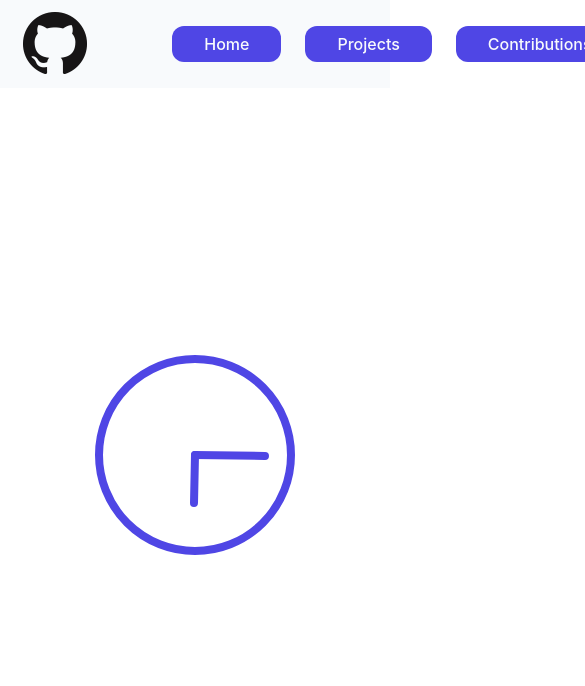
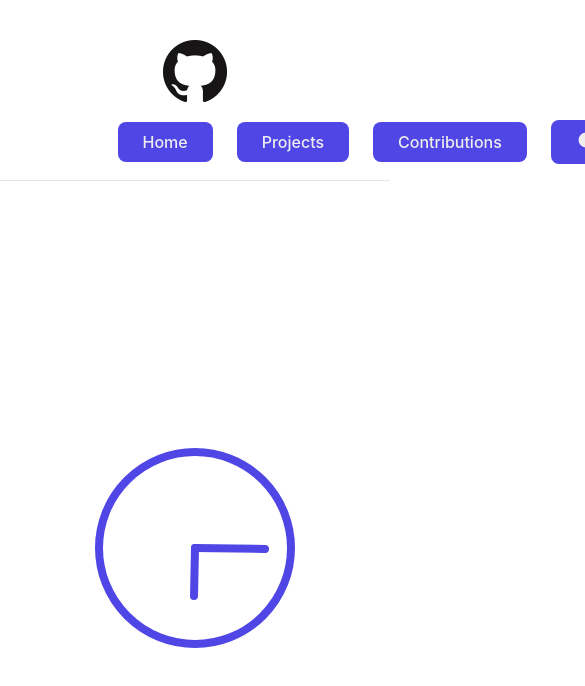
Before and after one commit to arpanaditya/github-portfolio, a React (Create React App) app: page / in a window 390 px wide. Shown: the top 686 px of the page, 585 px wide, since content can reach past the window. Built offline with nearby package versions, Linux system fonts and the light colour scheme; no server answers.

Commit message:
fixed css (#5)

```diff
--- a/src/App.css
+++ b/src/App.css
@@ -1,8 +1,8 @@
 .light-theme {
-  --background-light: #f8fafc;
+  --background-light: #ffffff;
   --button-color: #4f46e5;
-  --text-light: #f8fafc;
-  --text-dark: #000000;
+  --text-light: #f8f8f8;
+  --text-dark: #1a1a1a;
 }
 
 .dark-theme {
--- a/src/components/hero/Herosection.css
+++ b/src/components/hero/Herosection.css
@@ -1,5 +1,6 @@
 .hero-container {
   display: flex;
+  flex-direction: row;
   justify-content: space-around;
   align-items: center;
   font-family: "Roboto", sans-serif;
@@ -9,15 +10,17 @@
 }
 
 .left {
-  height: 86vh;
-  width: 30vw;
+
+
   display: flex;
+
   justify-content: center;
   align-items: center;
   background-color: var(--background-light);
 }
 
 .left img {
+
   border-radius: 50%;
 }
 
@@ -32,7 +35,7 @@
 }
 
 .userhead {
-  font-weight: 700;
+  font-weight: 900;
   margin-bottom: 0.25rem;
   text-decoration: none;
   text-align: center;
@@ -51,6 +54,7 @@
 
 .socials {
   display: flex;
+
   justify-content: space-evenly;
   align-items: center;
   width: 100%;
--- a/src/components/nav/Navbar.css
+++ b/src/components/nav/Navbar.css
@@ -1,9 +1,12 @@
 .navigation {
+  padding-top: 40px;
   display: flex;
+  flex-direction: row;
   justify-content: space-around;
   align-items: center;
   background: var(--background-light);
-  padding: 0.5rem 0rem;
+
+
 }
 
 .navigation img {
@@ -19,15 +22,26 @@
 }
 
 .nav-links li {
-  padding: 0.5rem 2rem;
+ padding: 10px 25px;
+
   background: var(--button-color);
-  border-radius: 12px;
+  border-radius: 8px;
   margin-right: 1.5rem;
   cursor: pointer;
   font-weight: 500;
-  color: #f8fafc;
+  color: #eeeeee;
 }
 
 .material-symbols-outlined {
   font-variation-settings: "FILL" 100, "wght" 400, "GRAD" 0, "opsz" 48;
 }
+@media screen and (max-width: 800px) {
+  .navigation {
+    display: flex;
+    border-bottom: 1px solid rgba(48, 48, 48, 0.125);
+      flex-direction: column;
+
+
+  }
+
+}
--- a/src/components/projects/Projects.css
+++ b/src/components/projects/Projects.css
@@ -45,6 +45,7 @@
 .box {
   width: 25rem;
   height: 14rem;
+  box-shadow: 5px 1px 20px var(--button-color);
   display: flex;
   flex-direction: column;
   border-radius: 25px;
@@ -54,6 +55,7 @@
   margin-bottom: 3rem;
   font-weight: bold;
   background: var(--button-color);
+
 }
 
 .box a {
```
